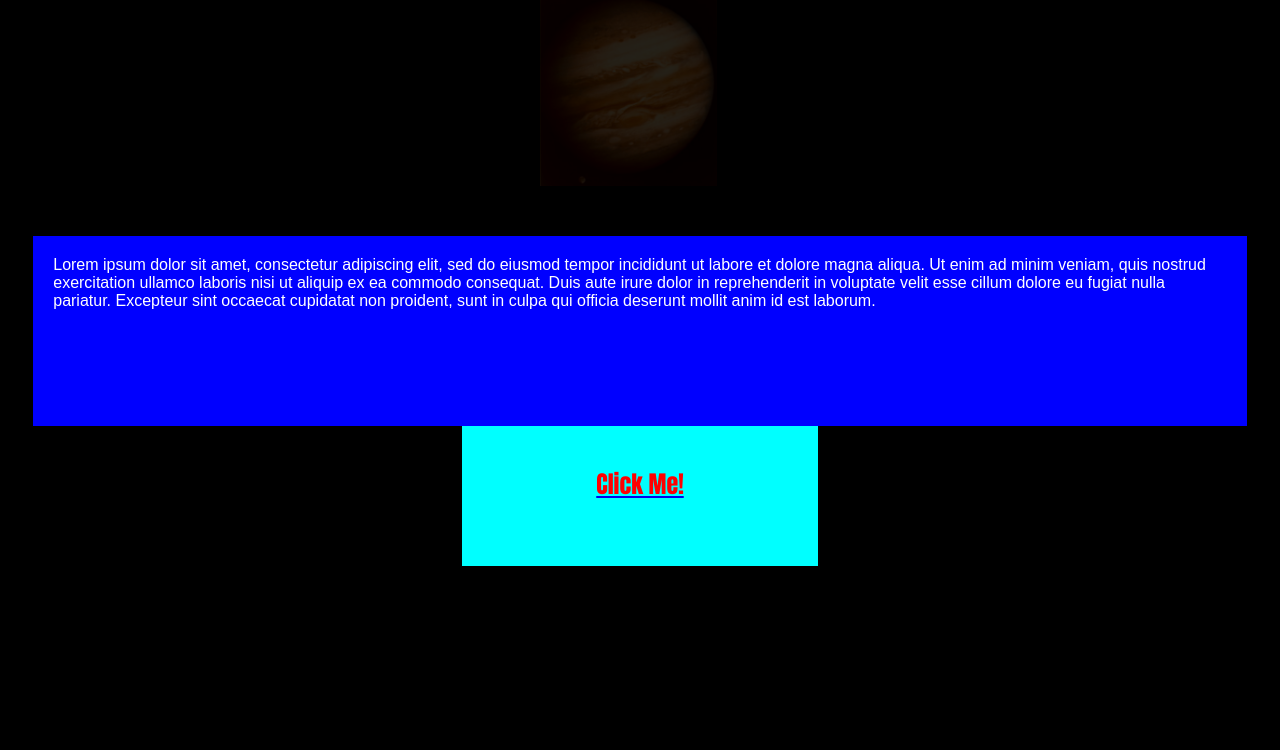
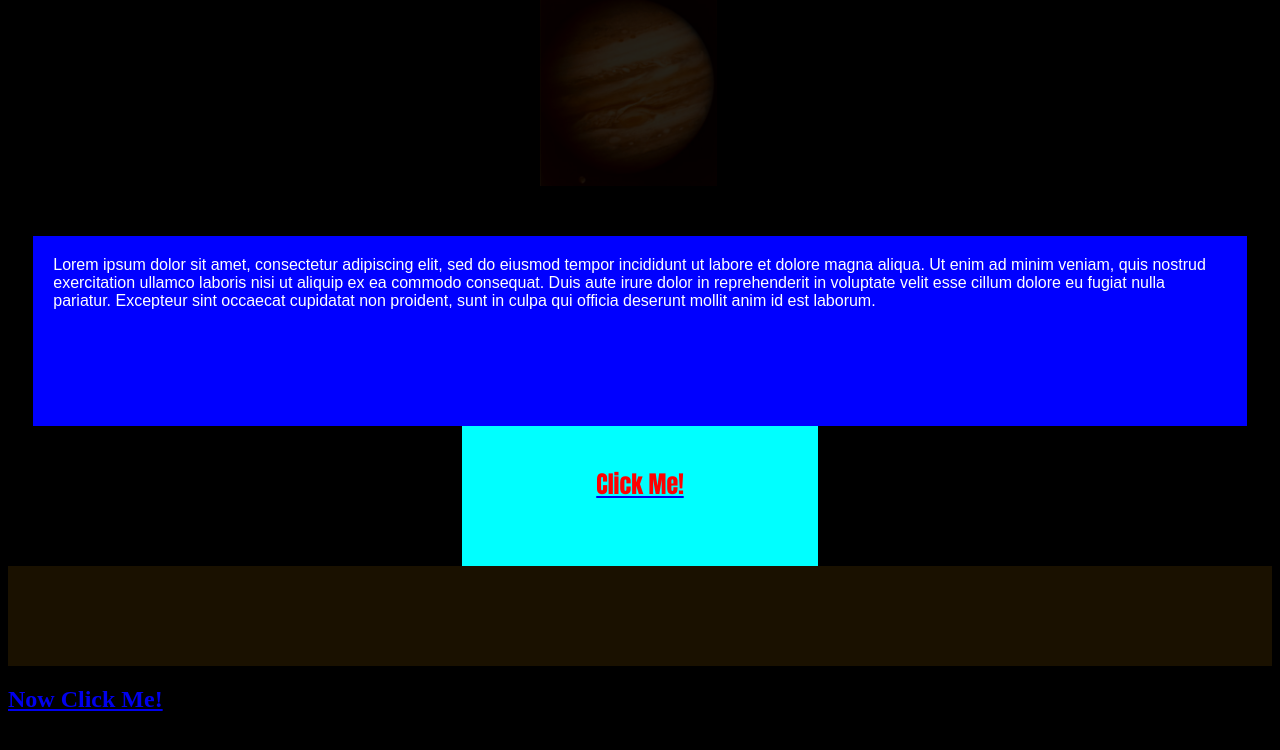
Before and after one commit to KimKindya/KKLesson6HW, a plain HTML site: page index.html in a window 1280 px wide. Shown: the part 74-824 px from the top of the page. Before the commit the page ends 800 px from the top, so only its background shows below. Drawn offline with Linux system fonts and the light colour scheme.

Commit message:
Added orange div to HTML. Created animation trigger event in js.

```diff
--- a/index.html
+++ b/index.html
@@ -80,6 +80,11 @@
 				}
 
 
+				.aniBox1 {
+					background-color:orange;
+					height:100px;
+					width:10%;
+				}
 
 
 	   		</style>
@@ -115,6 +120,19 @@
 			</a>
 
 
+			<div class = "aniBox1">
+			</div>
+
+
+
+			<a href = "#">
+				<div class = "clickMeToo">
+				<h2>Now Click Me!</h2>
+				</div>
+			</a>
+
+
+
 
 
 	   </body>
--- a/my_library.js
+++ b/my_library.js
@@ -44,8 +44,23 @@ $(document).ready(function(){
 	}
 	);
 
+	// Here's an example of one animation triggering another when it's done, using an anonymous function as a callback:
 
+	var animateBox = function(){
 
+	$(".aniBox1").animate( {
+	opacity: .1,
+	width: "100%"
+	}, 5000)
+	}
+
+	$(".aniBox1").show(animateBox)
+
+	// Same command as above, with simplified syntax
+
+	// $(".aniBox1").show( animateBox(){
+	// $(".aniBox1").animate( {opacity: .1, width:"100%"} 5000)
+	// })
 
 
 
```
